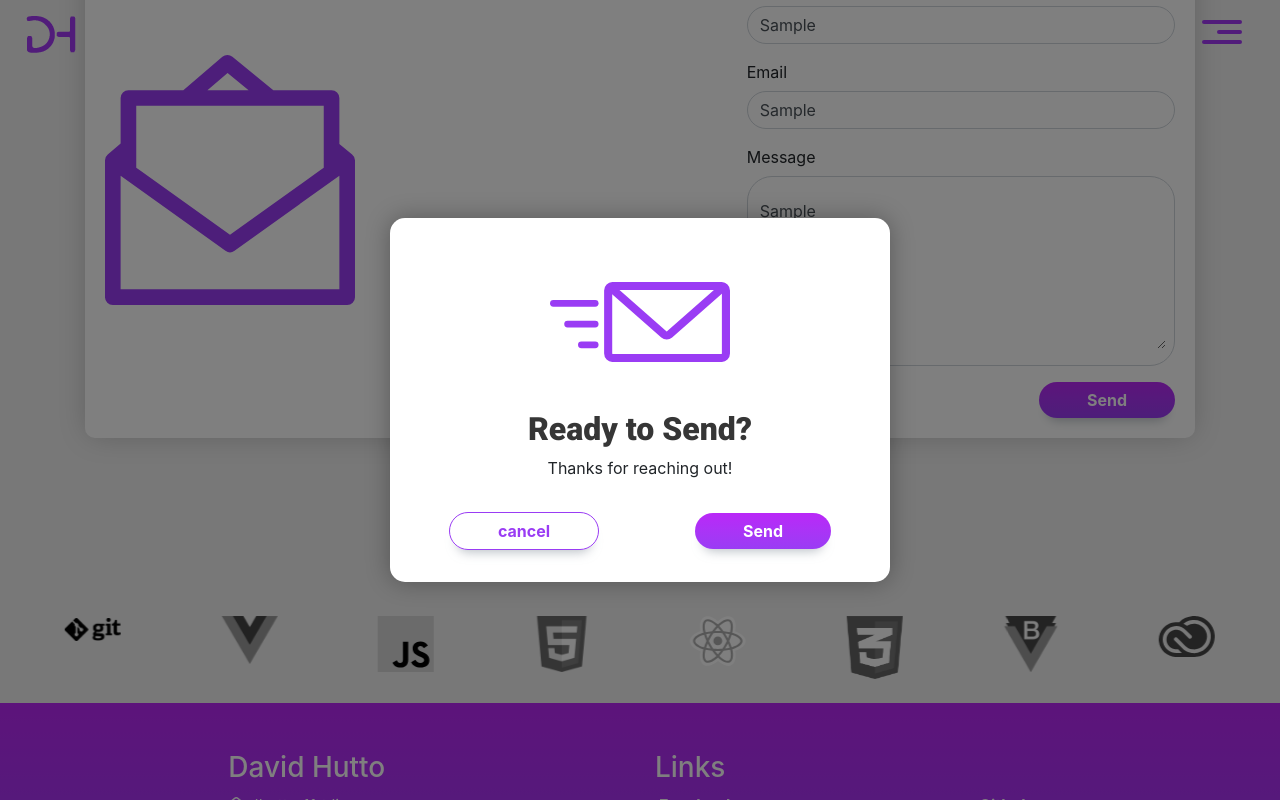
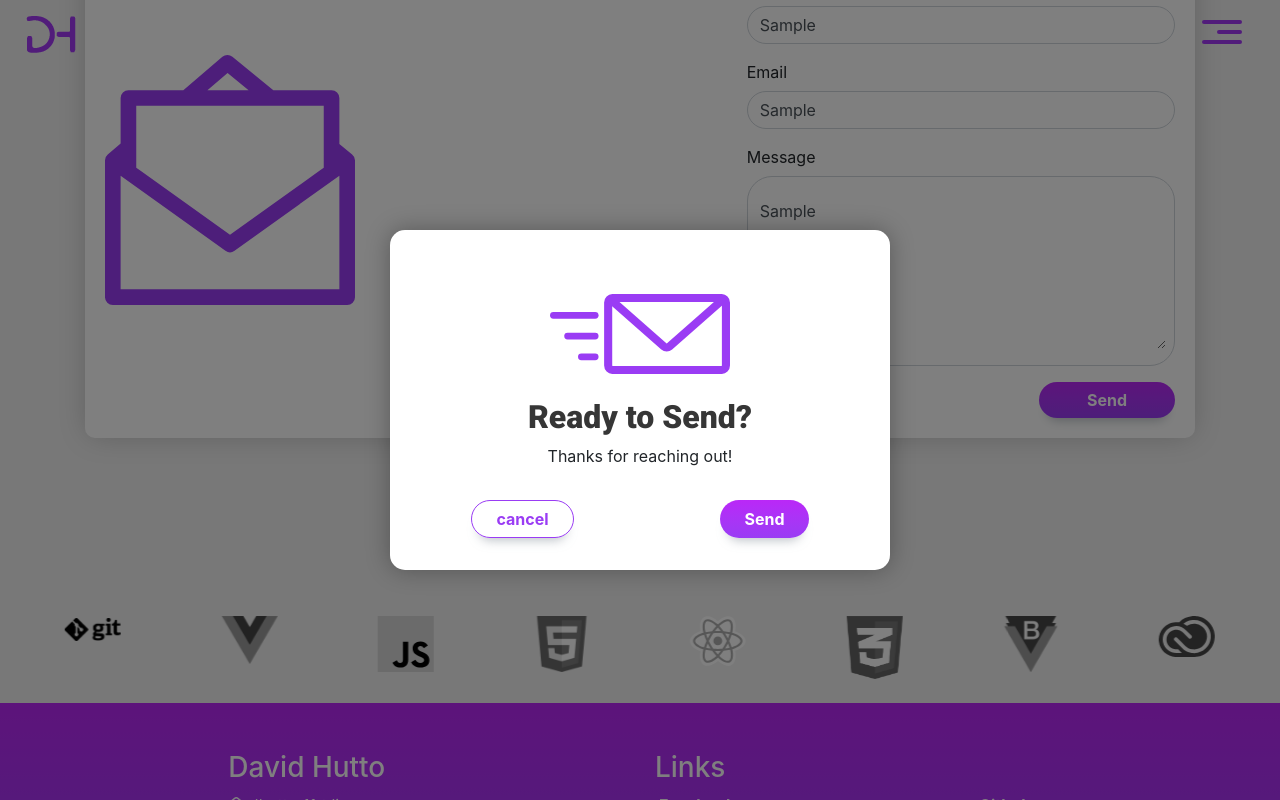
Before and after one commit to DavidHut13/Portfolio, a Vue app: page / in a window 1280 px wide. Both pictures are taken after typing "Sample", "Sample", "Sample" into the empty fields and a click on the button "Send". Shown: the part 3032-3832 px from the top of the page. Built offline with nearby package versions, Linux system fonts and the light colour scheme; some icons are missing.

Commit message:
fixed modal btn spacing

```diff
--- a/src/components/contact.vue
+++ b/src/components/contact.vue
@@ -33,10 +33,12 @@
             <b-modal centered id="message-Sent" hide-footer hide-header>
                 <div key="messageSent" class=" text-center">
                     <b-img class="sentMailImg mt-5" fluid src="\img\contact\messageSent.svg"></b-img>
-                    <h2 class="mt-5 messageSentText">Ready to Send?</h2>
+                    <h2 class="mt-4 messageSentText">Ready to Send?</h2>
                     <p>Thanks for reaching out!</p>
-                    <b-button @click="$bvModal.hide('message-Sent')" variant="none" class="cancelBtn px-5 mr-5 my-3">cancel</b-button>
-                    <b-button @click="sendMsg()" variant="none" class="sendBtn px-5 ml-5  my-3">Send</b-button>
+                    <div class="modalBtnWrapper">
+                        <b-button @click="$bvModal.hide('message-Sent')" variant="none" class="cancelBtn px-4 mr-2 my-3">cancel</b-button>
+                        <b-button @click="sendMsg()" variant="none" class="sendBtn px-4 ml-2  my-3">Send</b-button>
+                    </div>
                 </div>
             </b-modal>
         </b-col>
@@ -92,7 +94,10 @@ export default {
     -moz-box-shadow: 0px 0px 15px -5px rgba(0, 0, 0, 0.2);
     box-shadow: 0px 0px 25px 0px rgba(0, 0, 0, 0.3);
 }
-
+.modalBtnWrapper{
+    display:flex;
+    justify-content: space-around;
+}
 .customShadow {
     -webkit-box-shadow: 0px 0px 30px -5px rgba(0, 0, 0, 0.25);
     -moz-box-shadow: 0px 0px 30px -5px rgba(0, 0, 0, 0.25);
@@ -170,14 +175,16 @@ input.form-control:focus {
     box-shadow: 0px 10px 11px -8px rgba(138, 149, 158, 0.6);
 }
 
-.sendBtn.btn:active, .cancelBtn.btn:active {
+.sendBtn.btn:active,
+.cancelBtn.btn:active {
     transform: translateY(-2px);
     -webkit-box-shadow: 0px 10px 11px -8px rgba(0, 0, 0, 0.68);
     -moz-box-shadow: 0px 10px 11px -8px rgba(0, 0, 0, 0.68);
     box-shadow: 0px 10px 11px -8px rgba(0, 0, 0, 0.68);
 }
 
-.sendBtn:hover, .cancelBtn:hover {
+.sendBtn:hover,
+.cancelBtn:hover {
     transform: translateY(-4px);
     cursor: pointer;
     -webkit-box-shadow: 0px 10px 19px -8px rgba(0, 0, 0, 0.68);
```
